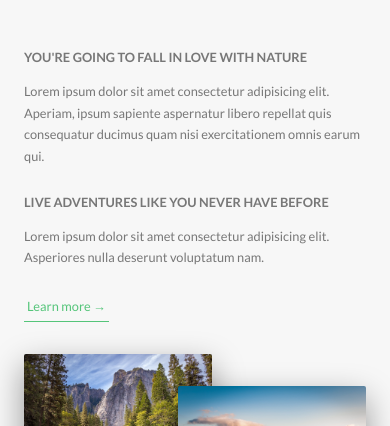
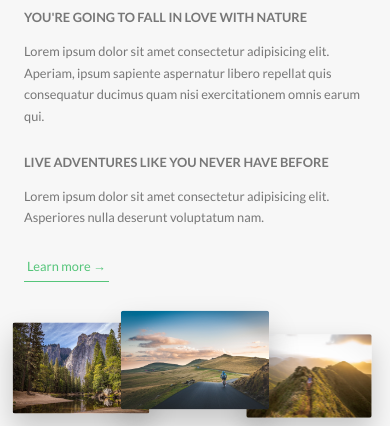
Before and after one commit to haveeru/css-advanced, a website: page index.html in a window 390 px wide. Shown: the part 918-1344 px from the top of the page. Drawn offline with Linux system fonts and the light colour scheme.

Commit message:
media queries layout_about feature section

```diff
--- a/sass/base/_utilities.scss
+++ b/sass/base/_utilities.scss
@@ -11,9 +11,17 @@
 }
 .u-margin-bottom-medium {
   margin-bottom: 4rem !important;
+
+  @include respond(tab-port) {
+    margin-bottom: 3rem !important;
+  }
 }
 .u-margin-bottom-big {
   margin-bottom: 8rem !important;
+
+  @include respond(tab-port) {
+    margin-bottom: 5rem !important;
+  }
 }
 
 .u-margin-top-big {
--- a/sass/components/_composition.scss
+++ b/sass/components/_composition.scss
@@ -10,19 +10,43 @@
     transition: all 0.2s;
     outline-offset: 2rem;
 
+    @include respond(tab-port) {
+      float: left;
+      position: relative;
+      width: 33.33333333%;
+      box-shadow: 0 1.5rem 3rem rgba($color-black, 0.2);
+    }
+
     &--p1 {
       left: 0;
       top: -2rem;
+
+      @include respond(tab-port) {
+        top: 0;
+        transform: scale(1.2);
+      }
     }
 
     &--p2 {
       right: 0;
       top: 2rem;
+
+      @include respond(tab-port) {
+        top: -1rem; //move up a bit
+        transform: scale(1.3);
+        z-index: 100; // place it higher than other 2 pics
+      }
     }
 
     &--p3 {
       left: 20%;
       top: 10rem;
+
+      @include respond(tab-port) {
+        top: 1rem;
+        left: 0;
+        transform: scale(1.1);
+      }
     }
 
     &:hover {
--- a/sass/components/_feature-box.scss
+++ b/sass/components/_feature-box.scss
@@ -6,6 +6,10 @@
   border-radius: 3px;
   box-shadow: 0 1.5rem 4rem rgba($color-black, 0.15);
   transition: transform 0.3s;
+
+  @include respond(tab-port) {
+    padding: 2rem;
+  }
 
   &__icon {
     font-size: 6rem;
@@ -18,6 +22,10 @@
     );
     -webkit-background-clip: text;
     color: transparent;
+
+    @include respond(tab-port) {
+      margin-bottom: 0rem;
+    }
   }
 
   &:hover {
--- a/sass/layout/_footer.scss
+++ b/sass/layout/_footer.scss
@@ -11,6 +11,10 @@
   &__logo-box {
     text-align: center;
     margin-bottom: 8rem;
+
+    @include respond(tab-port) {
+      margin-bottom: 6rem;
+    }
   }
 
   &__logo {
--- a/sass/pages/_home.scss
+++ b/sass/pages/_home.scss
@@ -2,6 +2,10 @@
   background-color: $color-grey-light-1;
   padding: 25rem 0;
   margin-top: -20vh;
+
+  @include respond(tab-port) {
+    padding: 20rem 0;
+  }
 }
 
 .setion-features {
@@ -20,18 +24,30 @@
   & > * {
     transform: skewY(7deg);
   }
+
+  @include respond(tab-port) {
+    padding: 10rem 0;
+  }
 }
 
 .section-tours {
   background-color: $color-grey-light-1;
   padding: 25rem 0 15rem 0;
   margin-top: -10rem;
+
+  @include respond(tab-port) {
+    padding: 20rem 0 10rem 0;
+  }
 }
 
 .section-stories {
   position: relative;
   padding: 15rem 0;
   // background-color: $color-grey-light-1;
+
+  @include respond(tab-port) {
+    padding: 10rem 0;
+  }
 }
 
 .section-book {
@@ -44,10 +60,12 @@
 }
 
 .book {
-  background-image: linear-gradient(105deg,
-    rgba($color-white, 0.9) 0%,
-    rgba($color-white, 0.9) 50%,
-    transparent 50%),
+  background-image: linear-gradient(
+      105deg,
+      rgba($color-white, 0.9) 0%,
+      rgba($color-white, 0.9) 50%,
+      transparent 50%
+    ),
     url(../img/nat-10.jpg);
   background-size: 100%c;
   border-radius: 3px;
```
Also changed, not shown: css/style.css.
